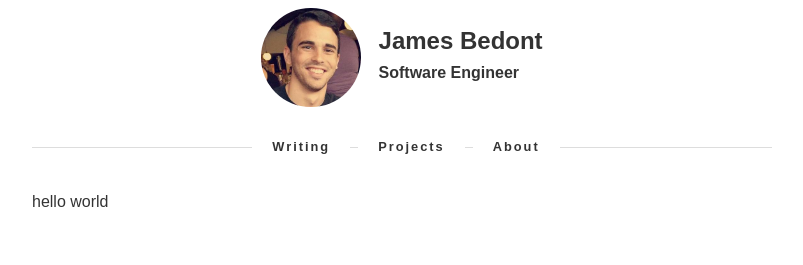
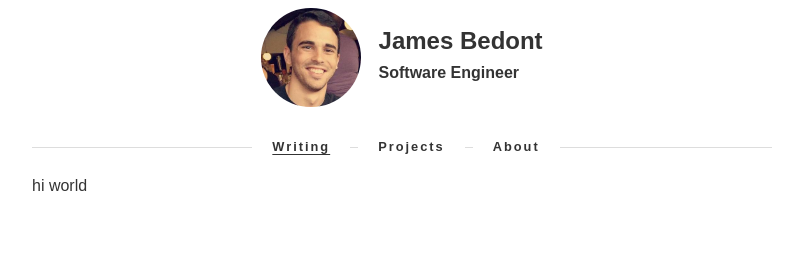
Before and after one commit to JamesBedont/personal-website, a Next.js app: page / in a window 1280 px wide. Shown: the top 265 px of the page, without its empty margins (238-1041 px from the left). Built offline with nearby package versions, Linux system fonts and the light colour scheme.

Commit message:
refactored navigation into its own component. implemented active navigational class logic.

```diff
--- a/components/header.js
+++ b/components/header.js
@@ -1,4 +1,9 @@
+import { useRouter } from 'next/router';
+import Navigation from '../components/navigation';
+
 const Header = () => {
+  const { pathname } = useRouter();
+
   return (
     <header>
       <div id='title-wrapper'>
@@ -8,14 +13,7 @@ const Header = () => {
           <h2 id='title'>Software Engineer</h2>
         </div>
       </div>
-      <nav>
-        <ul>
-          <li>Writing</li>
-          <li>Projects</li>
-          <li>About</li>
-        </ul>
-        <div className='strike-through'></div>
-      </nav>
+      <Navigation currentPath={pathname} />
     </header>
   );
 };
--- /dev/null
+++ b/components/navigation.js
@@ -0,0 +1,48 @@
+import Link from 'next/link';
+import PropTypes from 'prop-types';
+
+const links = [
+  {
+    path: '/',
+    label: 'Writing'
+  },
+  {
+    path: '/projects',
+    label: 'Projects'
+  },
+  {
+    path: '/about',
+    label: 'About'
+  }
+];
+
+const Navigation = ({ currentPath }) => {
+  const navItems = links.map((link, idx) => {
+    const isActivePage = currentPath === link.path;
+
+    const linkElement = isActivePage ? (
+      <a className='active'>{link.label}</a>
+    ) : (
+      <a>{link.label}</a>
+    );
+
+    return (
+      <li key={idx}>
+        <Link href={link.path}>{linkElement}</Link>
+      </li>
+    );
+  });
+
+  return (
+    <nav>
+      <ul>{navItems}</ul>
+      <div className='strike-through'></div>
+    </nav>
+  );
+};
+
+Navigation.propTypes = {
+  currentPath: PropTypes.string
+};
+
+export default Navigation;
--- a/pages/_app.js
+++ b/pages/_app.js
@@ -1,7 +1,18 @@
 import 'normalize.css';
 import '../styles.css';
+import { Fragment } from 'react';
+import Header from '../components/header';
+import Footer from '../components/footer';
 
 // This default export is required in a new `pages/_app.js` file.
 export default function MyApp({ Component, pageProps }) {
-  return <Component {...pageProps} />;
+  return (
+    <Fragment>
+      <Header />
+      <div className='content'>
+        <Component {...pageProps} />
+      </div>
+      <Footer />
+    </Fragment>
+  );
 }
--- a/pages/index.js
+++ b/pages/index.js
@@ -1,17 +1,7 @@
 import { Fragment } from 'react';
-import Header from '../components/header';
-import Footer from '../components/footer';
 
 const HomePage = () => {
-  return (
-    <Fragment>
-      <Header />
-      <div className='content'>
-        <p>hello world</p>
-      </div>
-      <Footer />
-    </Fragment>
-  );
+  return <Fragment>hi world</Fragment>;
 };
 
 export default HomePage;
--- a/styles.css
+++ b/styles.css
@@ -90,6 +90,11 @@ nav > ul > li {
   font-weight: bold;
 }
 
+nav > ul > li > a {
+  color: inherit;
+  text-decoration: none;
+}
+
 nav > ul > li:nth-child(n + 1) {
   margin-left: 8px;
 }
```
Also changed, not shown: pages/about.js (added, +7 -0 lines), pages/projects.js (added, +7 -0 lines).
